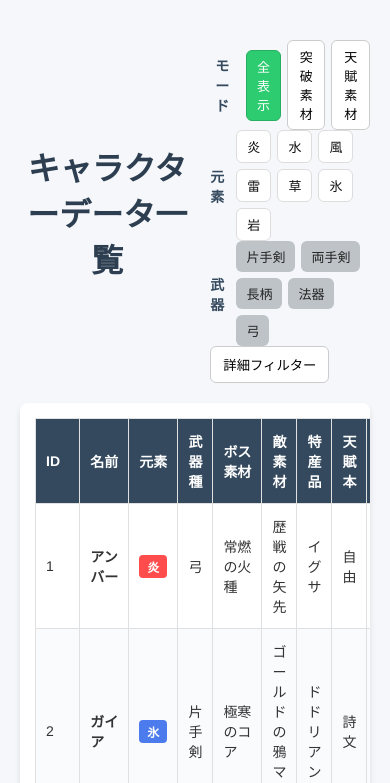
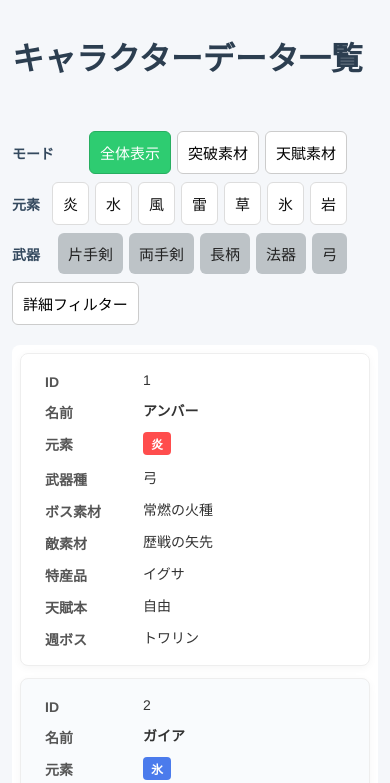
Before and after one commit to hhatsushiba/genshin_db, a plain HTML site: page index.html in a window 390 px wide. Shown: the top 783 px of the page. Drawn offline with Linux system fonts and the light colour scheme.

Commit message:
change SPdesign

```diff
--- a/index.html
+++ b/index.html
@@ -17,7 +17,7 @@
                     <div class="filter-group">
                         <div class="filter-label">モード</div>
                         <div class="mode-controls">
-                            <button class="mode-btn active" data-mode="all">全表示</button>
+                            <button class="mode-btn active" data-mode="all">全体表示</button>
                             <button class="mode-btn" data-mode="break">突破素材</button>
                             <button class="mode-btn" data-mode="talent">天賦素材</button>
                         </div>
--- a/style.css
+++ b/style.css
@@ -425,3 +425,76 @@ footer .copyright {
     color: #fff;
     font-weight: bold;
 }
+
+/* --- レスポンシブ: PC / SP 切替 --- */
+@media (max-width: 1024px) {
+    /* タブレット〜小型PC: ヘッダーとフィルターを縦寄せにして余白を調整 */
+    .header-row {
+        flex-direction: column;
+        align-items: stretch;
+        gap: 12px;
+    }
+    .filter-controls {
+        display: flex;
+        flex-direction: column;
+        gap: 10px;
+        align-items: stretch;
+    }
+    .filter-group { justify-content: space-between; }
+}
+
+@media (max-width: 600px) {
+    /* スマートフォン: フィルターを縦並びに、テーブルはカード表示へ変換 */
+    .content-wrap { padding: 12px; }
+    .header-row { align-items: flex-start; }
+    .filter-controls { gap: 8px; }
+
+    /* モーダルは画面幅いっぱいに広げる */
+    .modal { width: 96%; max-width: 96%; left: 50%; transform: translate(-50%, -50%); }
+
+    /* Table -> Card レイアウト変換 */
+    table, thead, tbody, th, td, tr { display: block; }
+    thead { display: none; }
+    tr {
+        background-color: #fff;
+        margin-bottom: 12px;
+        padding: 12px;
+        border-radius: 8px;
+        box-shadow: 0 2px 8px rgba(0,0,0,0.04);
+        border: 1px solid #eee;
+    }
+    td {
+        border: none;
+        padding: 6px 12px;
+        position: relative;
+        padding-left: 110px;
+        white-space: normal;
+    }
+    td:before {
+        position: absolute;
+        left: 12px;
+        top: 8px;
+        width: 90px;
+        font-weight: 700;
+        color: #555;
+        display: inline-block;
+    }
+    td:nth-of-type(1):before{ content: "ID"; }
+    td:nth-of-type(2):before{ content: "名前"; }
+    td:nth-of-type(3):before{ content: "元素"; }
+    td:nth-of-type(4):before{ content: "武器種"; }
+    td:nth-of-type(5):before{ content: "ボス素材"; }
+    td:nth-of-type(6):before{ content: "敵素材"; }
+    td:nth-of-type(7):before{ content: "特産品"; }
+    td:nth-of-type(8):before{ content: "天賦本"; }
+    td:nth-of-type(9):before{ content: "週ボス"; }
+
+    /* テキストの整列とサイズ調整 */
+    th, td { font-size: 14px; }
+
+    /* テーブル本体の余白を縮める */
+    .table-container { padding: 8px; box-shadow: none; }
+
+    /* ボタン類を押しやすく */
+    .mode-btn, .filter-toggle, .filter-advanced { padding: 10px; font-size: 15px; }
+}
```
